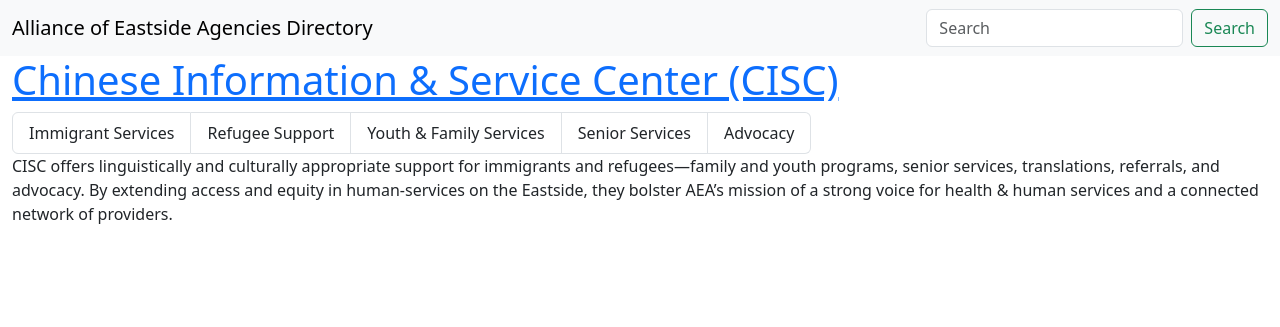
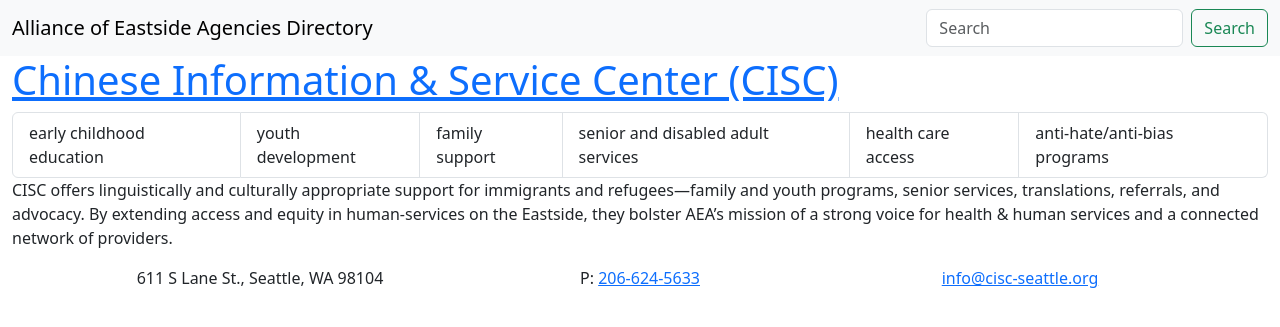
Before and after one commit to allianceofeastsideagencies/aea.directory, a Jekyll site: the page built from _agencies/chinese-immigration-and-service-center.md, in a window 1280 px wide. Shown: the top 327 px of the page. Built offline with Jekyll 4.4.1, drawn with Linux system fonts in a browser that asks for light colours.

Commit message:
update contact info

```diff
--- a/_agencies/chinese-immigration-and-service-center.md
+++ b/_agencies/chinese-immigration-and-service-center.md
@@ -2,10 +2,14 @@
 title: "Chinese Information & Service Center (CISC)"
 agency_url: "https://cisc-seattle.org/"
 categories:
-  - Immigrant Services
-  - Refugee Support
-  - Youth & Family Services
-  - Senior Services
-  - Advocacy
+  - early childhood education
+  - youth development
+  - family support
+  - senior and disabled adult services
+  - health care access
+  - anti-hate/anti-bias programs
+location: "611 S Lane St., Seattle, WA 98104"
+email: info@cisc-seattle.org
+phone: 206-624-5633
 ---
 CISC offers linguistically and culturally appropriate support for immigrants and refugees—family and youth programs, senior services, translations, referrals, and advocacy. By extending access and equity in human-services on the Eastside, they bolster AEA’s mission of a strong voice for health & human services and a connected network of providers.
```
Also changed, not shown: _agencies/eastside-legal-assistance-program.md (+1 -0 lines).
